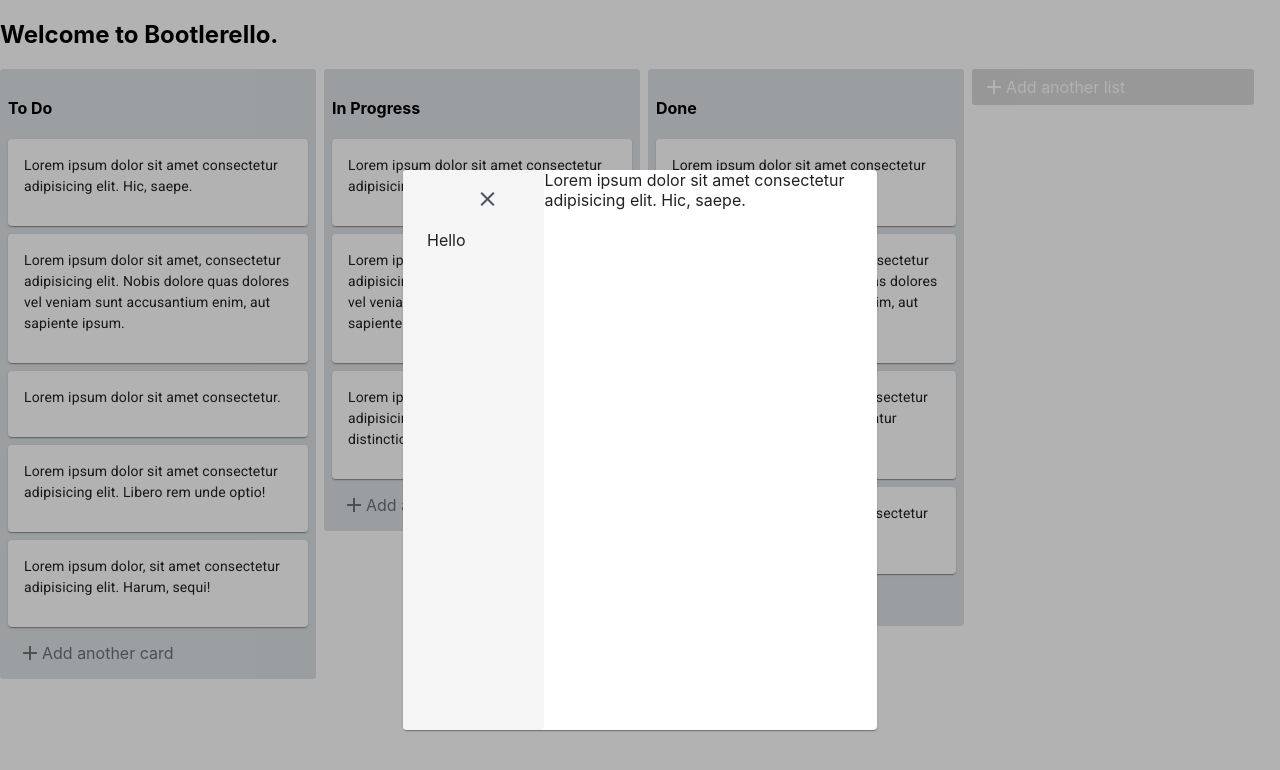
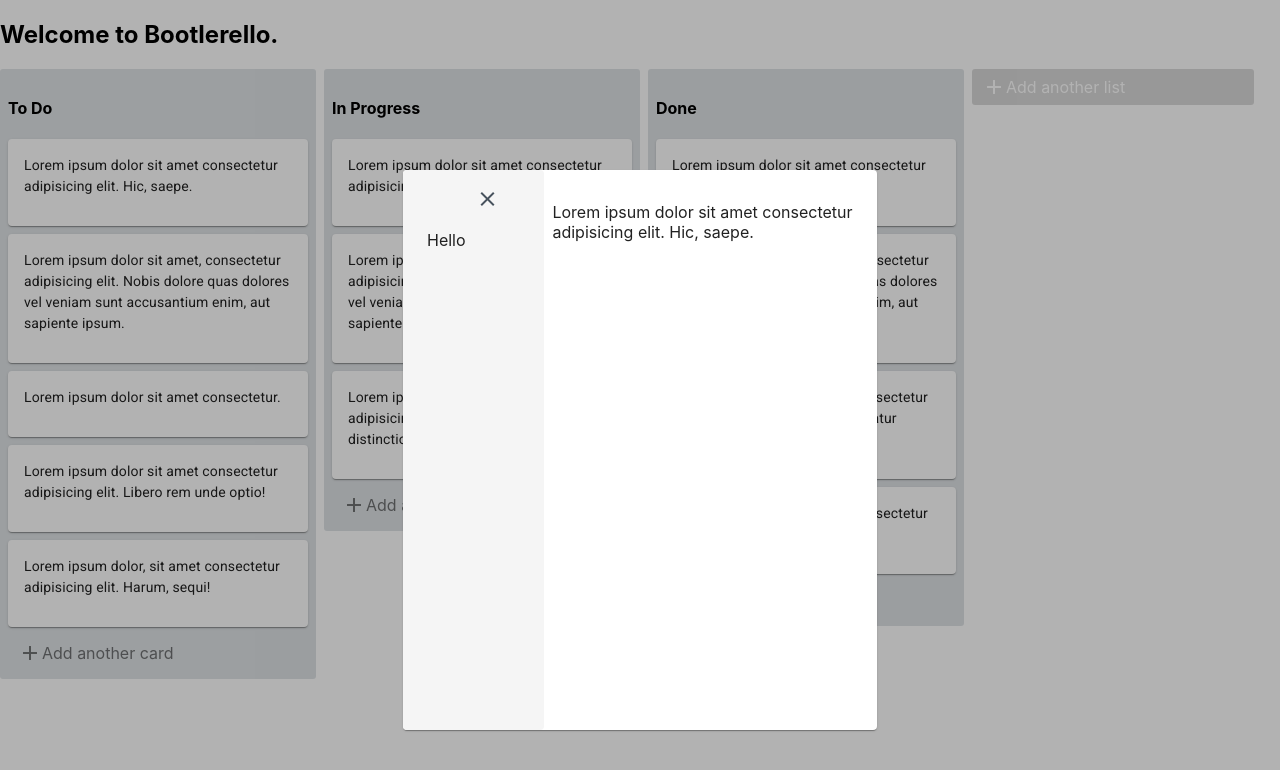
Before and after one commit to deanban/bootlerello, a React (Create React App) app: page / in a window 1280 px wide. Both pictures are taken after a click on the element 158 px from the left and 182 px from the top of the page. Shown: the top 770 px of the page. Built offline with nearby package versions, Linux system fonts and the light colour scheme.

Commit message:
modal container-view pattern added

```diff
--- a/src/components/ListCard.js
+++ b/src/components/ListCard.js
@@ -5,7 +5,7 @@ import { makeStyles } from '@material-ui/core/styles';
 import CardContent from '@material-ui/core/CardContent';
 import { Draggable } from 'react-beautiful-dnd';
 
-import Modal from './Modal';
+import Modal from './ModalContainer/Modal';
 
 const useStyles = makeStyles({
   card: {
@@ -45,7 +45,7 @@ const ListCard = ({ text, cardId, index }) => {
             >
               <CardContent>{text}</CardContent>
               {showModal ? (
-                <Modal onClose={() => setShowModal(false)}>{text}</Modal>
+                <Modal onClose={() => setShowModal(false)} text={text} />
               ) : null}
             </Typography>
           </Card>
--- a/src/components/Modal.js
+++ /dev/null
@@ -1,121 +0,0 @@
-import React from 'react';
-import ReactDOM from 'react-dom';
-import { Card, Icon } from '@material-ui/core';
-
-const Modal = ({ onClose, children }) => {
-  const portalRoot = document.getElementById('portal');
-
-  const modalButton = () => {
-    return (
-      <button
-        style={{
-          position: 'absolute',
-          backgroundColor: 'transparent',
-
-          right: '1rem',
-
-          top: '1rem',
-          border: '0',
-          cursor: 'pointer',
-          outline: '0',
-          color: '#47525d',
-          zIndex: '1999'
-        }}
-      >
-        <Icon>close</Icon>
-      </button>
-    );
-  };
-
-  const modalToolbar = () => {
-    return (
-      <div
-        style={{
-          width: '25%',
-          height: '50px',
-          position: 'absolute',
-          left: '0',
-          zIndex: '999'
-        }}
-      >
-        {modalButton()}
-      </div>
-    );
-  };
-
-  const modalSidebar = () => {
-    return (
-      <div
-        style={{
-          position: 'relative',
-          width: '30%',
-          backgroundColor: '#f5f5f5',
-          borderRadius: '0 .25rem .25rem 0',
-          padding: '60px 1.5rem 1.5rem'
-        }}
-      >
-        <div
-          style={{
-            marginBottom: '2rem',
-            position: 'relative'
-          }}
-        >
-          Hello
-        </div>
-      </div>
-    );
-  };
-
-  const modalMainbar = () => {
-    return (
-      <div
-        style={{
-          display: 'inline-block',
-          minWidth: '70%',
-          overflow: 'auto'
-        }}
-      >
-        {children}
-      </div>
-    );
-  };
-
-  const portal = () => {
-    return (
-      <div
-        style={{
-          position: 'fixed',
-          top: '0',
-          bottom: '0',
-          left: '0',
-          right: '0',
-          display: 'grid',
-          justifyContent: 'center',
-          alignItems: 'center',
-          backgroundColor: 'rgba(0,0,0,0.3)',
-          zIndex: 1001,
-          opacity: 1
-        }}
-        onClick={onClose}
-      >
-        <Card
-          style={{
-            display: 'flex',
-            width: '80%',
-            margin: '100px auto 0',
-            position: 'relative',
-            minHeight: '70vh'
-          }}
-        >
-          {modalToolbar()}
-          {modalSidebar()}
-          {modalMainbar()}
-        </Card>
-      </div>
-    );
-  };
-
-  return ReactDOM.createPortal(portal(), portalRoot);
-};
-
-export default Modal;
--- /dev/null
+++ b/src/components/ModalContainer/Modal.js
@@ -0,0 +1,50 @@
+import React from 'react';
+import ReactDOM from 'react-dom';
+import { Card } from '@material-ui/core';
+
+import Mainbar from './ModalViews/Mainbar';
+import Sidebar from './ModalViews/Sidebar';
+import Toolbar from './ModalViews/Toolbar';
+
+const Modal = ({ onClose, text }) => {
+  const portalRoot = document.getElementById('portal');
+
+  const portal = () => {
+    return (
+      <div
+        style={{
+          position: 'fixed',
+          top: '0',
+          bottom: '0',
+          left: '0',
+          right: '0',
+          display: 'grid',
+          justifyContent: 'center',
+          alignItems: 'center',
+          backgroundColor: 'rgba(0,0,0,0.3)',
+          zIndex: 1001,
+          opacity: 1
+        }}
+        onClick={onClose}
+      >
+        <Card
+          style={{
+            display: 'flex',
+            width: '80%',
+            margin: '100px auto 0',
+            position: 'relative',
+            minHeight: '70vh'
+          }}
+        >
+          <Toolbar />
+          <Sidebar />
+          <Mainbar text={text} />
+        </Card>
+      </div>
+    );
+  };
+
+  return ReactDOM.createPortal(portal(), portalRoot);
+};
+
+export default Modal;
--- /dev/null
+++ b/src/components/ModalContainer/ModalViews/Button.js
@@ -0,0 +1,26 @@
+import React from 'react';
+import { Icon } from '@material-ui/core';
+
+const Button = () => {
+  return (
+    <button
+      style={{
+        position: 'absolute',
+        backgroundColor: 'transparent',
+
+        right: '1rem',
+
+        top: '1rem',
+        border: '0',
+        cursor: 'pointer',
+        outline: '0',
+        color: '#47525d',
+        zIndex: '1999'
+      }}
+    >
+      <Icon>close</Icon>
+    </button>
+  );
+};
+
+export default Button;
--- /dev/null
+++ b/src/components/ModalContainer/ModalViews/Mainbar.js
@@ -0,0 +1,25 @@
+import React from 'react';
+
+const Mainbar = ({ text }) => {
+  return (
+    <div
+      style={{
+        display: 'inline-block',
+        minWidth: '70%',
+        overflow: 'auto'
+      }}
+    >
+      <div
+        style={{
+          position: 'relative',
+          top: '2rem',
+          left: '8px'
+        }}
+      >
+        {text}
+      </div>
+    </div>
+  );
+};
+
+export default Mainbar;
--- /dev/null
+++ b/src/components/ModalContainer/ModalViews/Sidebar.js
@@ -0,0 +1,26 @@
+import React from 'react';
+
+const Sidebar = () => {
+  return (
+    <div
+      style={{
+        position: 'relative',
+        width: '30%',
+        backgroundColor: '#f5f5f5',
+        borderRadius: '0 .25rem .25rem 0',
+        padding: '60px 1.5rem 1.5rem'
+      }}
+    >
+      <div
+        style={{
+          marginBottom: '2rem',
+          position: 'relative'
+        }}
+      >
+        Hello
+      </div>
+    </div>
+  );
+};
+
+export default Sidebar;
--- /dev/null
+++ b/src/components/ModalContainer/ModalViews/Toolbar.js
@@ -0,0 +1,20 @@
+import React from 'react';
+import Button from './Button';
+
+const Toolbar = () => {
+  return (
+    <div
+      style={{
+        width: '25%',
+        height: '50px',
+        position: 'absolute',
+        left: '0',
+        zIndex: '999'
+      }}
+    >
+      <Button />
+    </div>
+  );
+};
+
+export default Toolbar;
```
